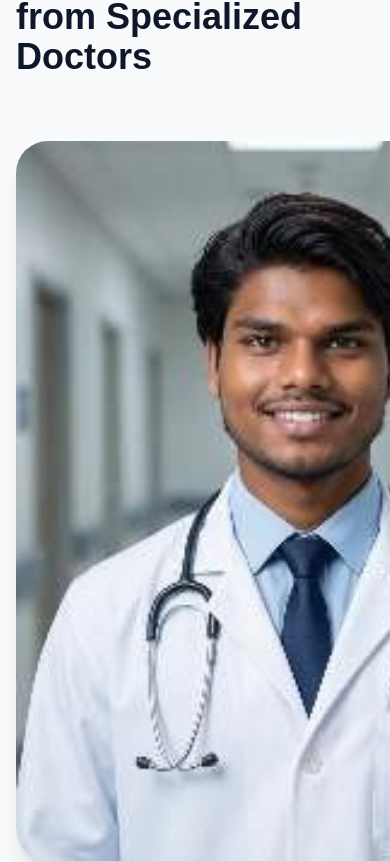
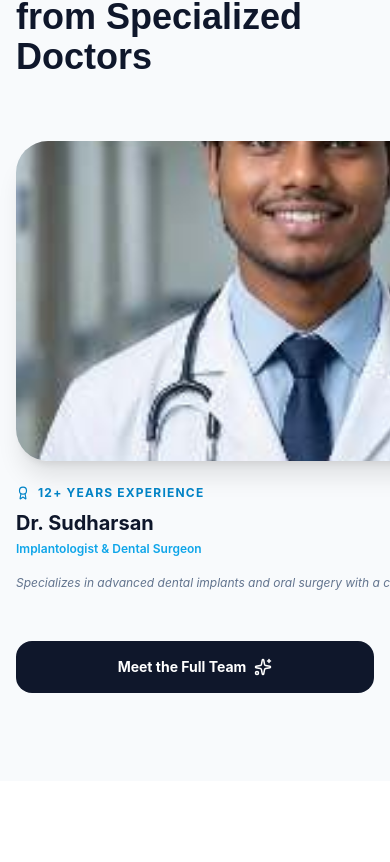
Before and after one commit to savaraenosh1-blip/dental-clinic-website, a React (Vite) app: page / in a window 390 px wide. Shown: the part 3190-4052 px from the top of the page. Built offline with nearby package versions, Linux system fonts and the light colour scheme.

Commit message:
Standardize doctor image sizes on mobile for perfect horizontal alignment

```diff
--- a/src/components/Doctors.jsx
+++ b/src/components/Doctors.jsx
@@ -128,7 +128,7 @@ const Doctors = () => {
                     </motion.div>
                 </div>
 
-                <div className="flex overflow-x-auto pb-8 md:grid md:grid-cols-3 gap-8 md:gap-10 scrollbar-none md:overflow-visible -mx-4 px-4 md:mx-0 md:px-0 mask-fade-right md:mask-none">
+                <div className="flex items-start overflow-x-auto pb-8 md:grid md:grid-cols-3 gap-8 md:gap-10 scrollbar-none md:overflow-visible -mx-4 px-4 md:mx-0 md:px-0 mask-fade-right md:mask-none">
                     {doctors.map((doc, index) => (
                         <motion.div
                             key={doc.name}
@@ -137,7 +137,7 @@ const Doctors = () => {
                             transition={{ delay: index * 0.1 }}
                             className="min-w-[280px] md:min-w-0 group shrink-0"
                         >
-                            <div className="relative mb-6 rounded-[32px] overflow-hidden aspect-[4/5] shadow-xl group-hover:shadow-2xl transition-all duration-500">
+                            <div className="relative mb-6 rounded-[32px] overflow-hidden w-full h-[320px] md:h-auto md:aspect-[4/5] shadow-xl group-hover:shadow-2xl transition-all duration-500">
                                 <img
                                     src={doc.image}
                                     alt={doc.name}
```
